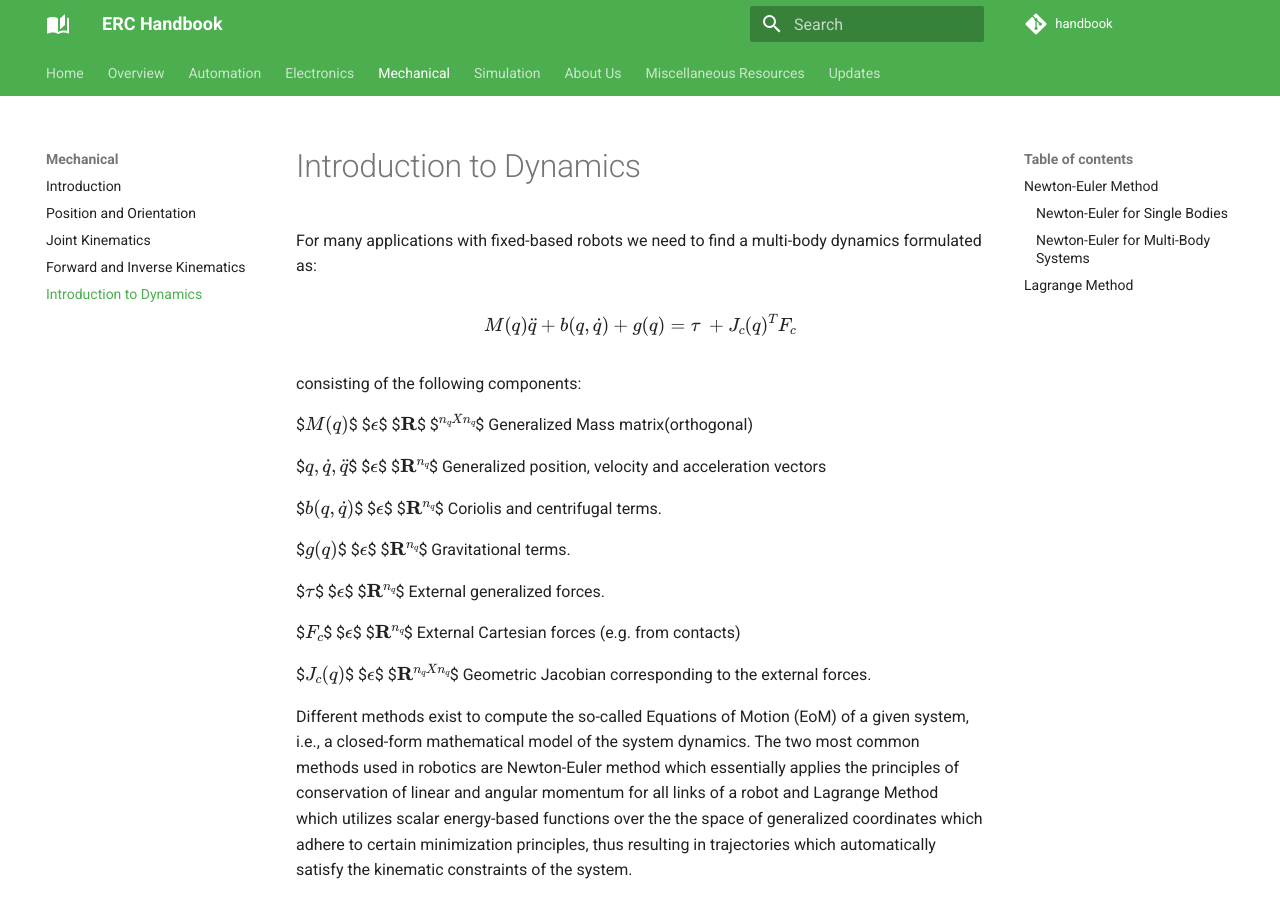
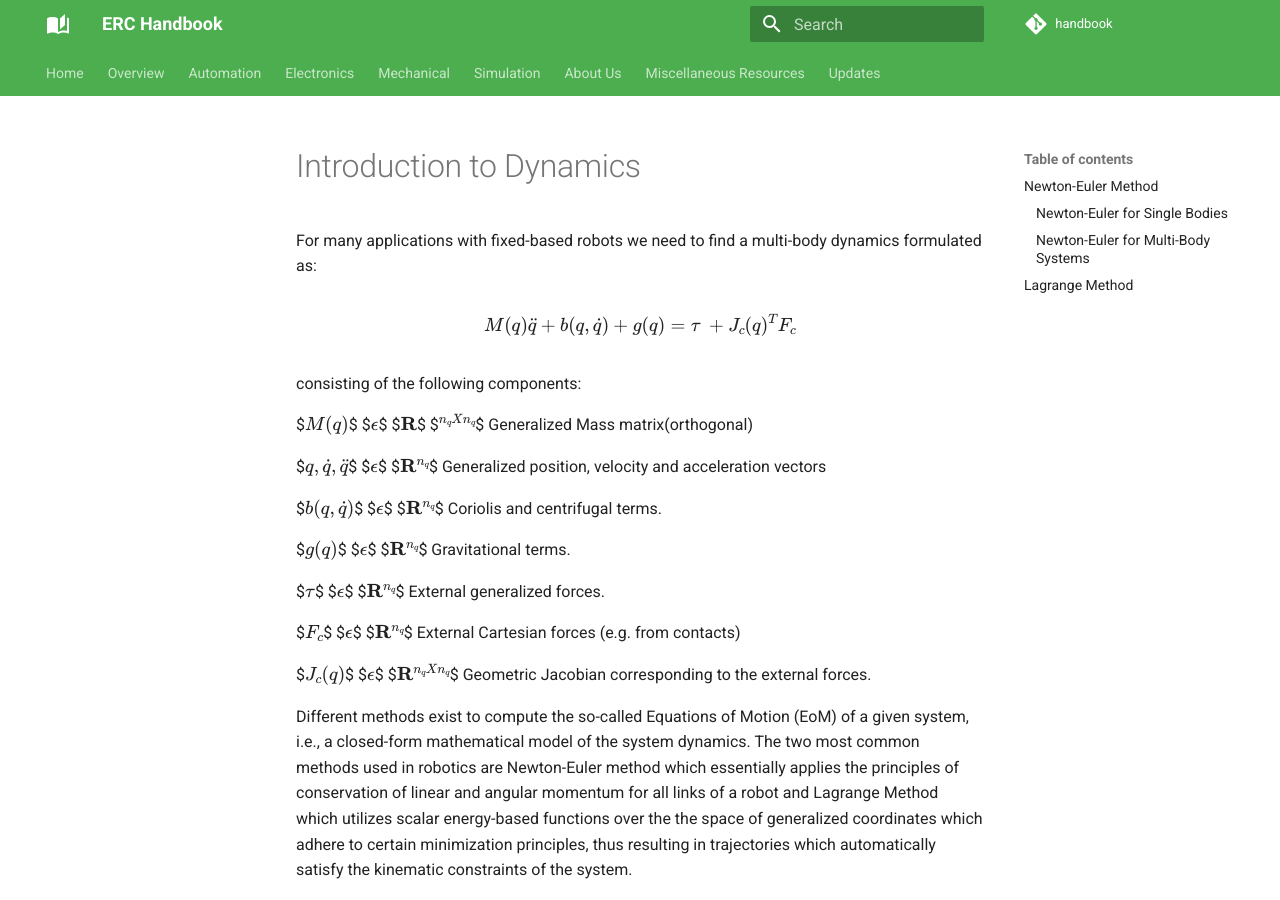
Before and after one commit to ERC-BPGC/handbook, an MkDocs documentation site: the page built from docs/mechanical/Introduction to Dynamics.md, in a window 1280 px wide and 900 px high. Built offline with MkDocs 1.6.1 and Material for MkDocs 9.7.7, drawn with Linux system fonts in a browser that asks for light colours; comment, search, counter and statistics services are not loaded.

Commit message:
Update mkdocs.yml

```diff
--- a/mkdocs.yml
+++ b/mkdocs.yml
@@ -41,6 +41,7 @@
       link: https://www.linkedin.com/company/electronics-robotics-club-bits-goa/
 
 markdown_extensions:
+  - attr_list
   - smarty
   - admonition
   - codehilite
@@ -77,16 +78,14 @@
 
   - Electronics:
     - Introduction: electronics/intro.md
+    - Basic Electronic Components:
+      - Breadboard: electronics/Basic_Electronic_Components/breadboard.md
     - Development Boards:
       - Arduino: electronics/Development_Boards/Arduino.md
 
   - Mechanical:
     - Introduction: mechanical/intro.md
-    - Position and Orientation: mechanical/POSITION AND ORIENTATION REPRESENTATION.md
-    - Joint Kinematics: mechanical/Joint Kinematics.md
-    - Forward and Inverse Kinematics: mechanical/Forward and Inverse Kinematics.md
-    - Introduction to Dynamics : mechanical/Introduction to Dynamics.md
-
+    - Gears: mechanical/Gears.md
 
   - Simulation:
     - Introduction: simulation/intro.md
```
